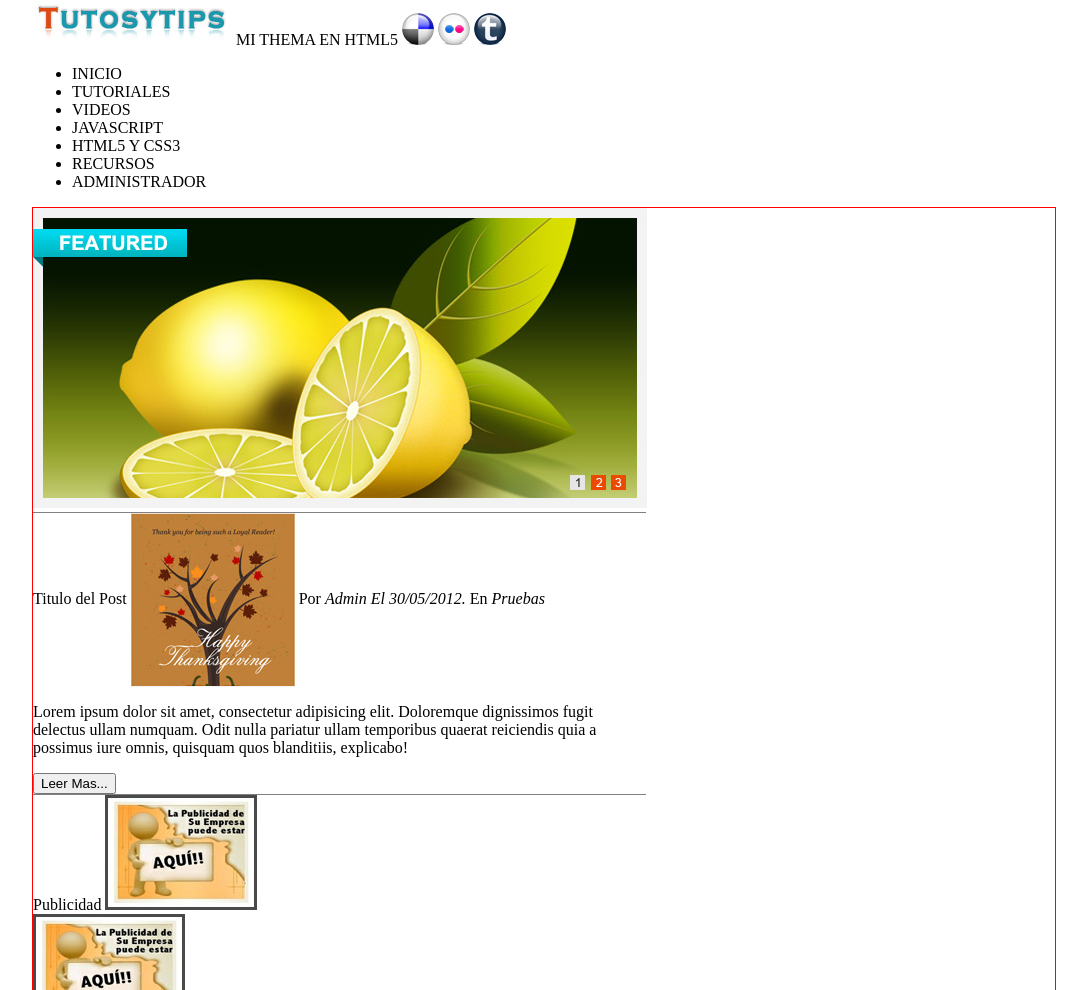
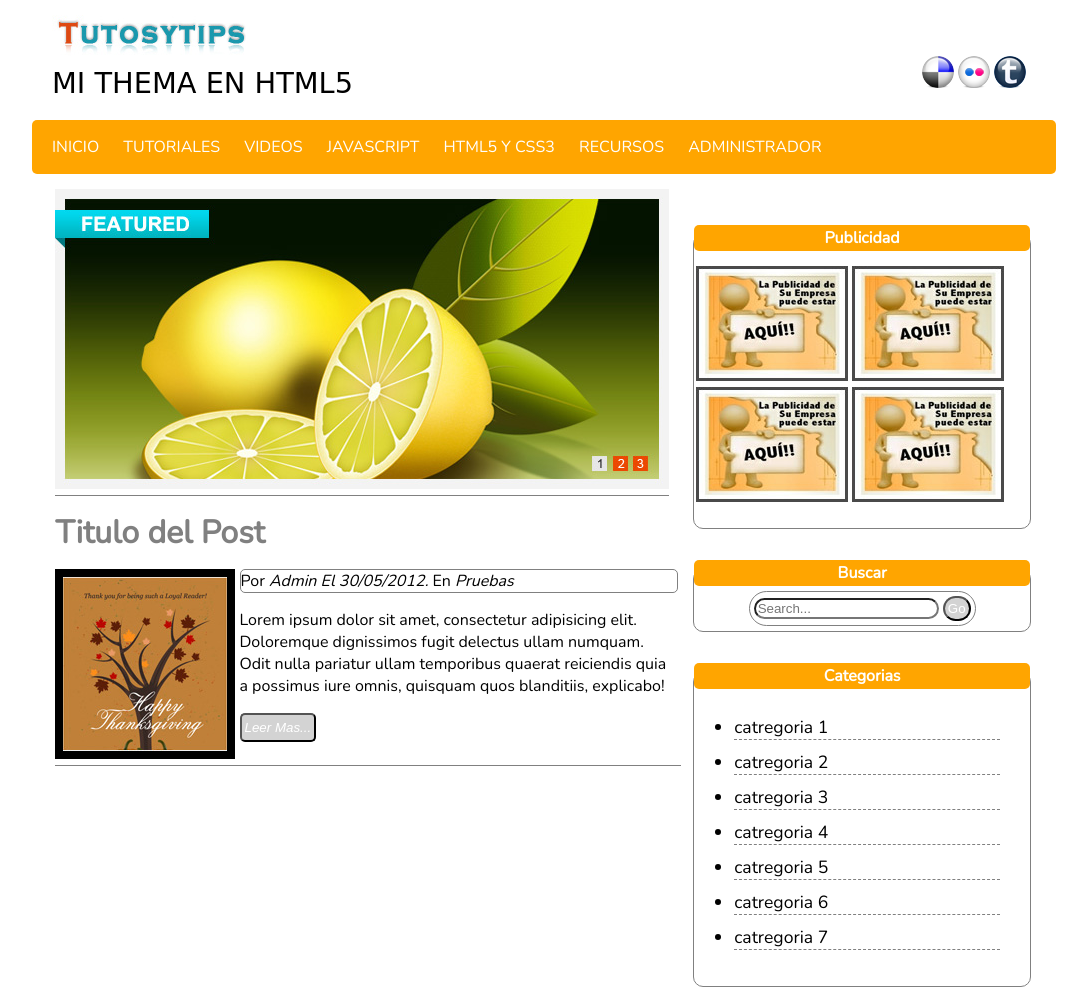
Before and after one commit to Miithos/pw2171, a plain HTML site: page practica03css/index.html in a window 1280 px wide. Shown: the top 990 px of the page, without its empty margins (96-1183 px from the left). Drawn offline with nearby package versions, Linux system fonts and the light colour scheme; a web font is replaced by a local one.

Commit message:
practica css3 terminada

```diff
--- a/practica03css/css/estilos.css
+++ b/practica03css/css/estilos.css
@@ -3,25 +3,196 @@ body{
 	font-size: 16px; /*1em*/
 	margin: 0 auto; /*centramos el body*/
 	max-width: 1024px; /*empresa-cliente*/
+	font-family: 'Nunito', sans-serif;
+}
+
+header nav{
+	margin-top: 20px;
+	background: orange;
+	border-radius: 5px;
+	padding: 0.03px 0px 0.03px 0px;
+
+
+}
+
+header nav ul li{
+
+	color: white;
+	display: inline-block;
+	font-size: 1em;
+	margin-right: 40px;
+	margin-left: -20px;
+
+
+
 }
 
 section{
+	margin: 0 auto;
+	width: 97%;
+	/*border: 1px solid red;*/
+}
+
+section #articulo01, #articulo02{
 	display: inline-block;
-	border: 1px solid red;
+	vertical-align: top;
+	margin-left: 8px;
+
 }
 
 #slide,#post{
 	border-bottom: 1px solid gray;
-	width: 60%;
+
 	/*border: 1px solid red;*/
 }
 
+#articulo01{
+	width: 63%;
+
+
+}
+
+#articulo01 article{
+	/*border:2px solid red;*/
+	margin-top: 15px;
+	display: inline-block;
+	vertical-align: top;
+}
+
+
 #articulo02{
-	width: 30%;
+
+	margin-top: 20px;
+	width: 34%;
 	/*border: 1px solid red;*/
 
 }
 
-#post img{
-	vertical-align: middle;
+#articulo02 article{
+
+	margin-top: 40px;
+	border-radius: 10px;
+	/*background: gray;*/
+	border: 1px  solid gray;
+	padding: 0px 0px 20px 0px;
+
 }
+
+
+.info{
+	border-radius: 5px;
+	/*background: gray;*/
+	border: 1px solid gray;
+	display: block;
+
+}
+
+#post input[type="button"]{
+	background: lightgray;
+	color: white;
+	border-radius: 5px;
+	padding: 5px 3px 5px 3px;
+	font-style: italic;
+
+}
+
+#buscador input[type="search"]{
+
+	border-radius: 15px;
+
+
+}
+
+#buscador input[type="button"]{
+	background: lightgray;
+	color: white;
+	border-radius: 35px;
+	padding: 3px 3px 3px 3px;
+
+}
+
+.encabezado{
+
+	background: orange;
+	border-radius: 5px;
+	color: white;
+	font-size: 1em;
+	display: block;
+	text-align: center;
+	font-weight: bold;
+	padding: 2px 0px 2px 0px;
+	margin-top: -10px;
+
+
+}
+
+#publiimg{
+	/*border: 1px solid red;*/
+	display: inline-block;
+	margin-top: 15px;
+	padding-left: 2px;
+
+}
+
+.titulo{
+/*	border:1px solid red;*/
+/*display: block;*/
+	color: gray;
+	font-size: 2em;
+	font-weight: bold;
+}
+
+#buscador{
+	text-align: center;
+
+
+}
+
+#inputs{
+	position: relative;
+	top:10px;
+	border: 1px solid gray;
+	border-radius: 20px;
+	padding: 5px 4px 6px 4px;
+	/*arreglar el top*/
+}
+
+#postimg img{
+	/*margin: 30%;*/
+	border: 8px solid black;
+
+}
+
+#postletras{
+	width: 70%;
+	/*border: 1px solid gray;*/
+}
+
+
+
+#catregoria ul li{
+
+	border-bottom: 1px dashed gray;
+	padding-top: 10px;
+	width: 90%;
+	font-size: 1.1em;
+}
+
+#imgtop{
+
+	float: right;
+	margin-top: -10px;
+	margin-right: 30px;
+
+}
+
+#tema{
+	font-size: 1.8em;
+	margin-left: 20px;
+	font-family: 'Londrina Shadow', cursive;
+}
+
+#logo{
+	margin-top: 15px;
+	margin-left: 20px;
+}
--- a/practica03css/index.html
+++ b/practica03css/index.html
@@ -4,14 +4,19 @@
 	<meta charset="UTF-8">
 	<title>Practica 03 de CSS3</title>
 	<link rel="stylesheet" href="css/estilos.css">
+	<link href="https://fonts.googleapis.com/css?family=Londrina+Shadow|Nunito" rel="stylesheet">
 </head>
 <body>
 	<header>
-		<img src="img/logo.jpg" alt="">
-		MI THEMA EN HTML5
+		<img src="img/logo.jpg" alt="" id="logo">
+		<br>
+		<span id="tema">MI THEMA EN HTML5</span>
+
+		<span id="imgtop">
 			<img src="img/red1.png" alt="">
 			<img src="img/red2.png" alt="">
 			<img src="img/red3.png" alt="">
+		</span>
 			<nav>
 			<ul>
 				<li>INICIO</li>
@@ -26,35 +31,45 @@
 
 	</header>
 <section>
-	<article>
+	<article  id="articulo01">
 		<article id="slide">
 			<img src="img/slider.jpg" alt="">
 		</article>
 
 		<article id="post">
-			Titulo del Post
+			<span class="titulo">Titulo del Post</span> <br>
+			<article id="postimg">
 				<img src="img/img-post.jpg" alt="">
+			</article>
+			<article id="postletras">
 				<span class="info">Por <i>Admin</i> <i>El 30/05/2012.</i> En <i>Pruebas</i></span>
 				<p>
 					Lorem ipsum dolor sit amet, consectetur adipisicing elit. Doloremque dignissimos fugit delectus ullam numquam. Odit nulla pariatur ullam temporibus quaerat reiciendis quia a possimus iure omnis, quisquam quos blanditiis, explicabo!
 				</p>
 
 			<input type="button" value="Leer Mas...">
+
+			</article>
+
 		</article>
 	</article>
 
 	<article id="articulo02">
 		<article id="publicidad">
 			<span class="encabezado">Publicidad</span>
+
+			<span id="publiimg">
 				<img src="img/publicidad.jpg" alt="">
 				<img src="img/publicidad.jpg" alt="">
 				<img src="img/publicidad.jpg" alt="">
 				<img src="img/publicidad.jpg" alt="">
+			</span>
+
 
 		</article>
 		<article id="buscador">
 			<span class="encabezado">Buscar</span>
-			<span class="inputs">
+			<span id="inputs">
 				<input type="search" placeholder="Search...">
 				<input type="button" value="Go">
 			</span>
```
Lines whose indentation alone changed are shown as unchanged.
